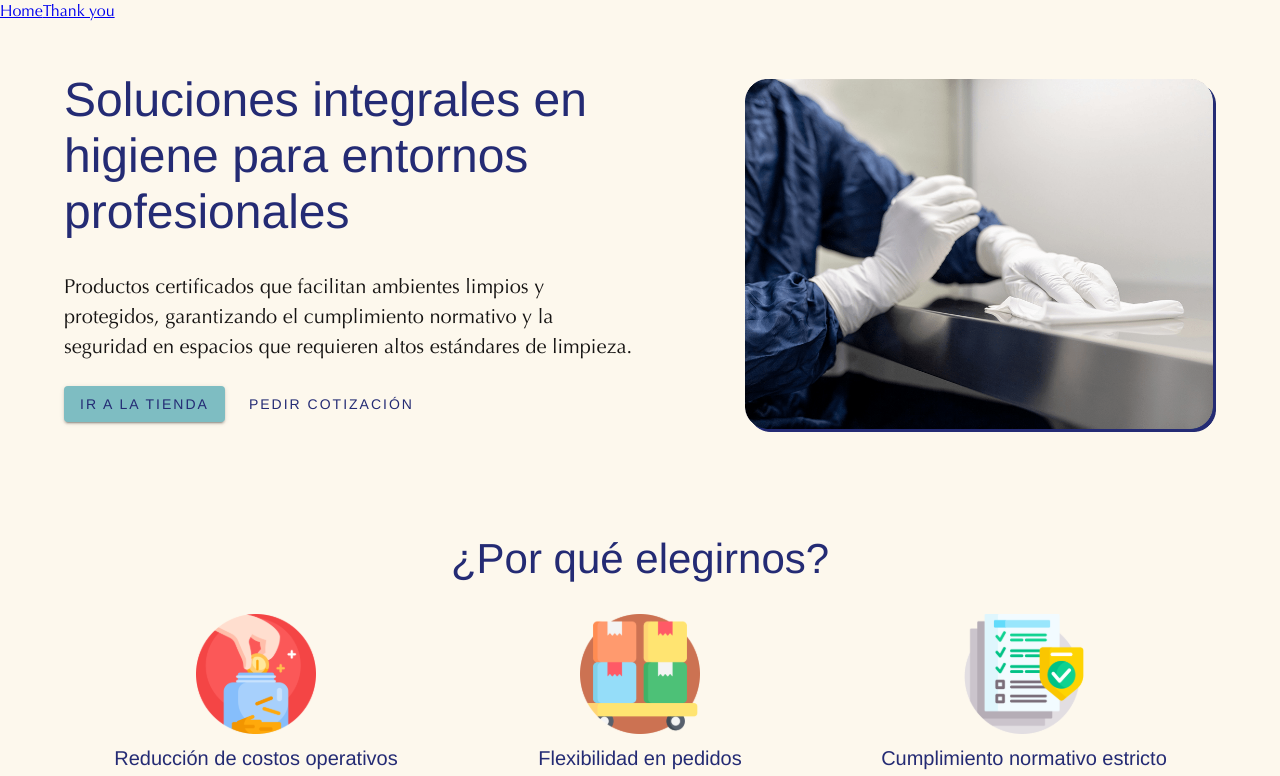
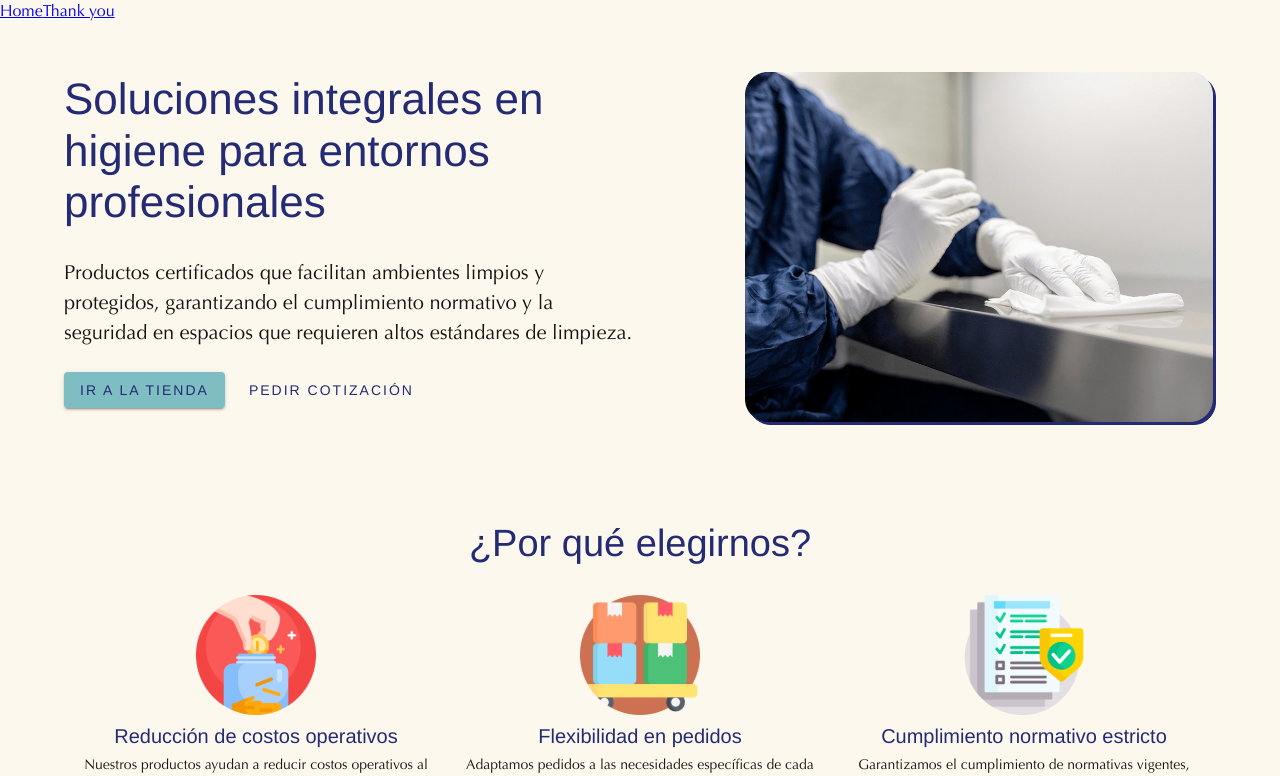
Before and after one commit to pazspera/liquid-sound-landing, a React (Vite) app: page / in a window 1280 px wide. Shown: the top 776 px of the page. Built offline with nearby package versions, Linux system fonts and the light colour scheme; a web font is replaced by a local one.

Commit message:
Actualizados los estilos de títulos en theme

```diff
--- a/src/theme/theme.js
+++ b/src/theme/theme.js
@@ -66,6 +66,7 @@ let theme = createTheme({
     h6: {
       fontFamily: "'Helvetica Neue', 'Arial', sans-serif",
       fontWeight: 400,
+      lineHeight: 1.3,
     },
     body1: {
       fontFamily: "'Optimal LT Std', serif",
@@ -118,6 +119,9 @@ theme = createTheme(theme, {
   typography: {
     h1: {
       ...theme.typography.h1,
+      [theme.breakpoints.up("lg")]: {
+        fontSize: "44px"
+      },
       [theme.breakpoints.down("lg")]: {
         fontSize: "40px"
       },
@@ -127,8 +131,14 @@ theme = createTheme(theme, {
     },
     h3: {
       ...theme.typography.h3,
+      [theme.breakpoints.up("lg")]: {
+        fontSize: "38px"
+      },
       [theme.breakpoints.down("lg")]: {
         fontSize: "36px"
+      },
+      [theme.breakpoints.between("sm", "md")]: {
+        fontSize: "32px"
       },
       [theme.breakpoints.down("sm")]: {
         fontSize: "30px"
```
